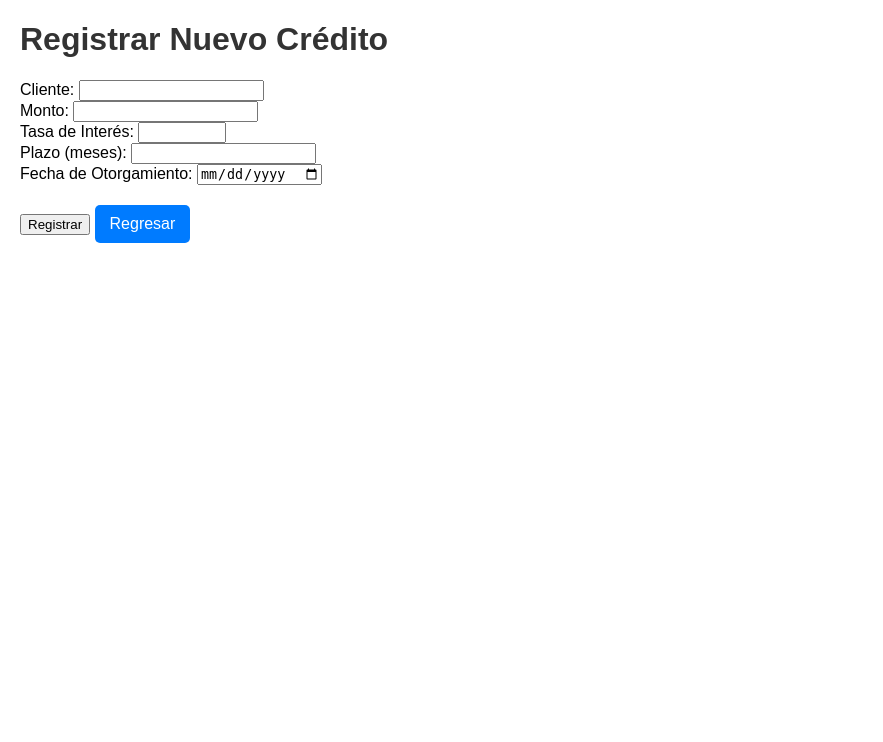
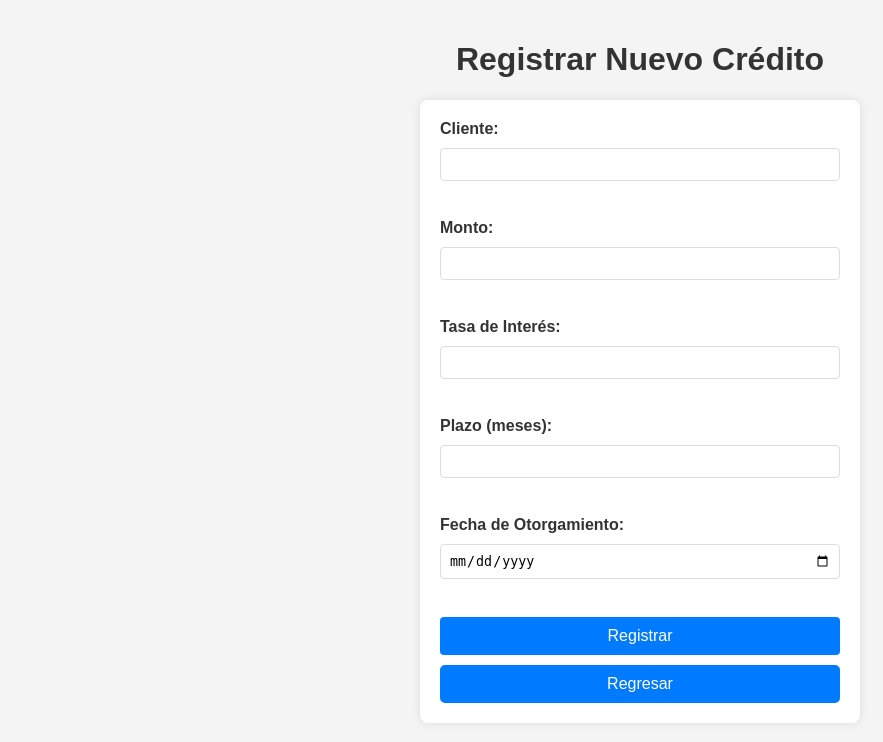
Before and after one commit to RicardoUMC/Flask-Credit-App, a Flask app: page /registrar in a window 1280 px wide. Shown: the top 742 px of the page, without its empty margins (0-883 px from the left). Run offline with Flask 3, Linux system fonts and the light colour scheme.

Commit message:
Updated stylesheet

```diff
--- a/static/style.css
+++ b/static/style.css
@@ -1,12 +1,36 @@
+/* Estilos generales */
 body {
     font-family: Arial, sans-serif;
-    margin: 20px;
+    margin: 0;
+    padding: 20px;
+    background-color: #f4f4f4;
+    color: #333;
 }
 
 h1 {
-    color: #333;
+    text-align: center;
 }
 
+h4 {
+    text-align: center;
+    color: #666;
+}
+
+button, a {
+    font-size: 16px;
+}
+
+/* Contenedor principal */
+.container {
+    max-width: 1200px;
+    margin: 0 auto;
+    padding: 20px;
+    background-color: #fff;
+    border-radius: 8px;
+    box-shadow: 0 0 10px rgba(0, 0, 0, 0.1);
+}
+
+/* Tabla de créditos */
 table {
     width: 100%;
     border-collapse: collapse;
@@ -14,29 +38,108 @@ table {
 }
 
 th, td {
-    padding: 10px;
+    padding: 12px;
     border: 1px solid #ddd;
     text-align: left;
 }
 
 th {
-    background-color: #f4f4f4;
+    background-color: #007bff;
+    color: white;
 }
 
-#chartSelector {
-    margin-bottom: 20px;
-    padding: 5px;
-    font-size: 16px;
+tr:nth-child(even) {
+    background-color: #f9f9f9;
 }
 
+tr:hover {
+    background-color: #f1f1f1;
+}
+
+/* Formulario */
+form {
+    display: flex;
+    flex-direction: column;
+    gap: 10px;
+    max-width: 400px;
+    margin: 0 auto;
+    padding: 20px;
+    background-color: #fff;
+    border-radius: 8px;
+    box-shadow: 0 0 10px rgba(0, 0, 0, 0.1);
+}
+
+form label {
+    font-weight: bold;
+}
+
+form input {
+    padding: 8px;
+    border: 1px solid #ddd;
+    border-radius: 4px;
+}
+
+form button {
+    padding: 10px;
+    background-color: #007bff;
+    color: white;
+    border: none;
+    border-radius: 4px;
+    cursor: pointer;
+}
+
+form button:hover {
+    background-color: #0056b3;
+}
+
+form a {
+    text-align: center;
+}
+
+form a:hover {
+    text-decoration: none;
+}
+
+/* Selector de gráficas y botón */
+#chartSelector {
+    padding: 8px;
+    border: 1px solid #ddd;
+    border-radius: 4px;
+    margin-bottom: 10px;
+}
+
+#toggleChartButton {
+    padding: 10px;
+    background-color: #28a745;
+    color: white;
+    border: none;
+    border-radius: 4px;
+    cursor: pointer;
+    margin-bottom: 20px;
+}
+
+#toggleChartButton:hover {
+    background-color: #218838;
+}
+
+/* Contenedores de gráficas */
 .chart-container {
     display: none;
     margin-bottom: 20px;
 }
 
+.chart-container.active {
+    display: block;
+}
+
+canvas {
+    max-width: 100%;
+    height: auto;
+}
+
+/* Enlaces de acción */
 a {
     display: inline-block;
-    margin-top: 20px;
     padding: 10px 15px;
     background-color: #007bff;
     color: white;
@@ -47,3 +150,36 @@ a {
 a:hover {
     background-color: #0056b3;
 }
+
+/* Diseño responsivo */
+@media (max-width: 768px) {
+    table, th, td {
+        font-size: 14px;
+    }
+
+    form {
+        padding: 15px;
+    }
+
+    #chartSelector, #toggleChartButton {
+        width: 100%;
+    }
+}
+
+@media (max-width: 480px) {
+    h1 {
+        font-size: 24px;
+    }
+
+    h4 {
+        font-size: 16px;
+    }
+
+    table, th, td {
+        font-size: 12px;
+    }
+
+    form {
+        padding: 10px;
+    }
+}
```
